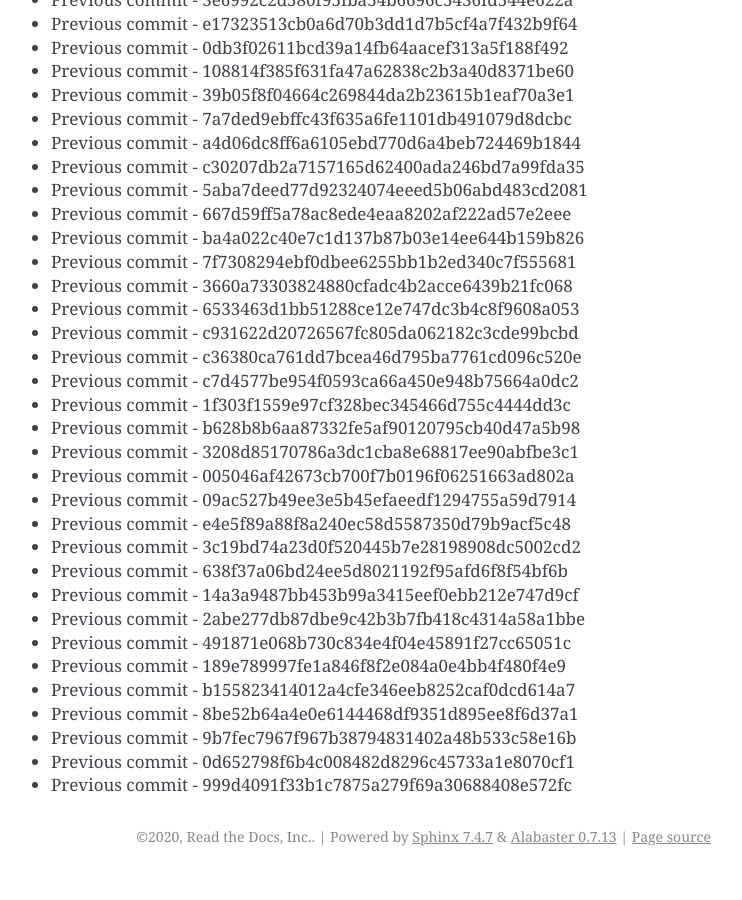
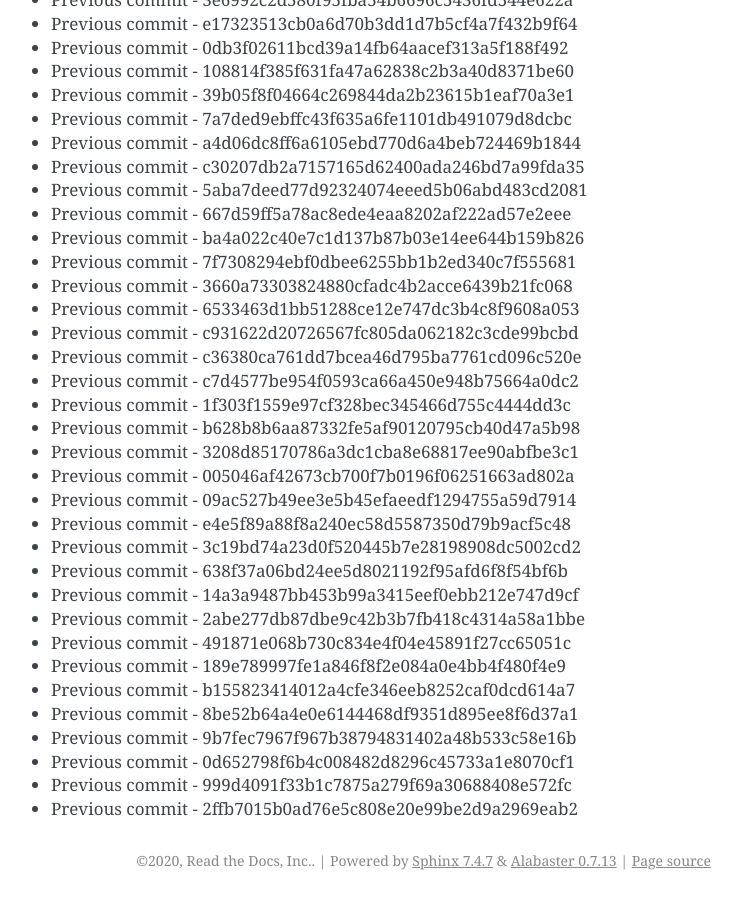
Before and after one commit to readthedocs/rtd-git-stresstest, a Sphinx documentation site: the page built from docs/updates.rst, in a window 1280 px wide and 900 px high, scrolled down 27546 px. Shown: the whole window, without its empty margins (399-1141 px from the left). Built offline with Sphinx 7.4.7, drawn with Linux system fonts in a browser that asks for light colours; before the commit the page ends 28422 px from its top, so only the background shows below that.

Commit message:
Generating commit from previous: 2ffb7015b0ad76e5c808e20e99be2d9a2969eab2

```diff
--- a/docs/updates.rst
+++ b/docs/updates.rst
@@ -1189,3 +1189,4 @@ It can be tested for any performance characteristics.
 * Previous commit - 9b7fec7967f967b38794831402a48b533c58e16b
 * Previous commit - 0d652798f6b4c008482d8296c45733a1e8070cf1
 * Previous commit - 999d4091f33b1c7875a279f69a30688408e572fc
+* Previous commit - 2ffb7015b0ad76e5c808e20e99be2d9a2969eab2
```
